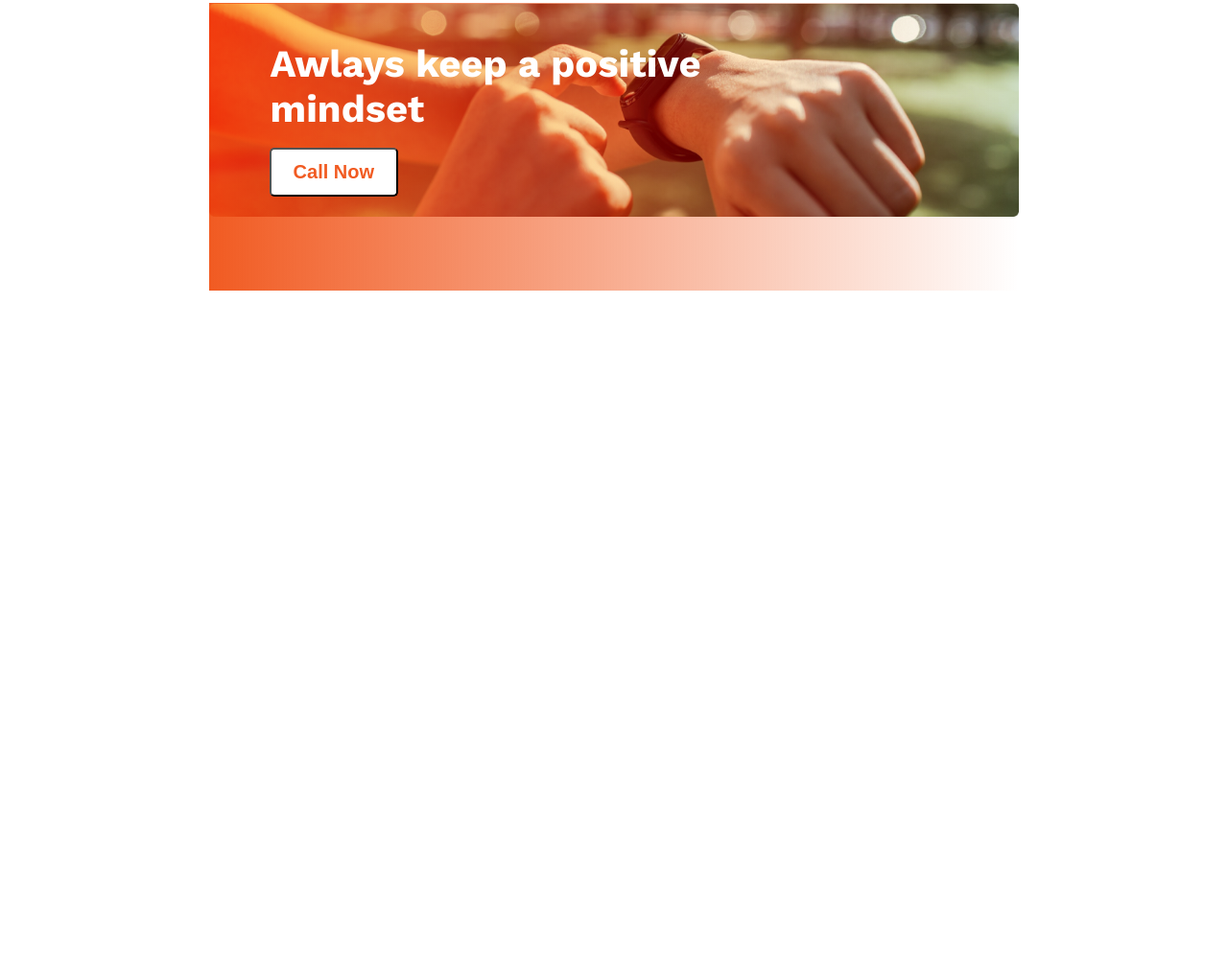
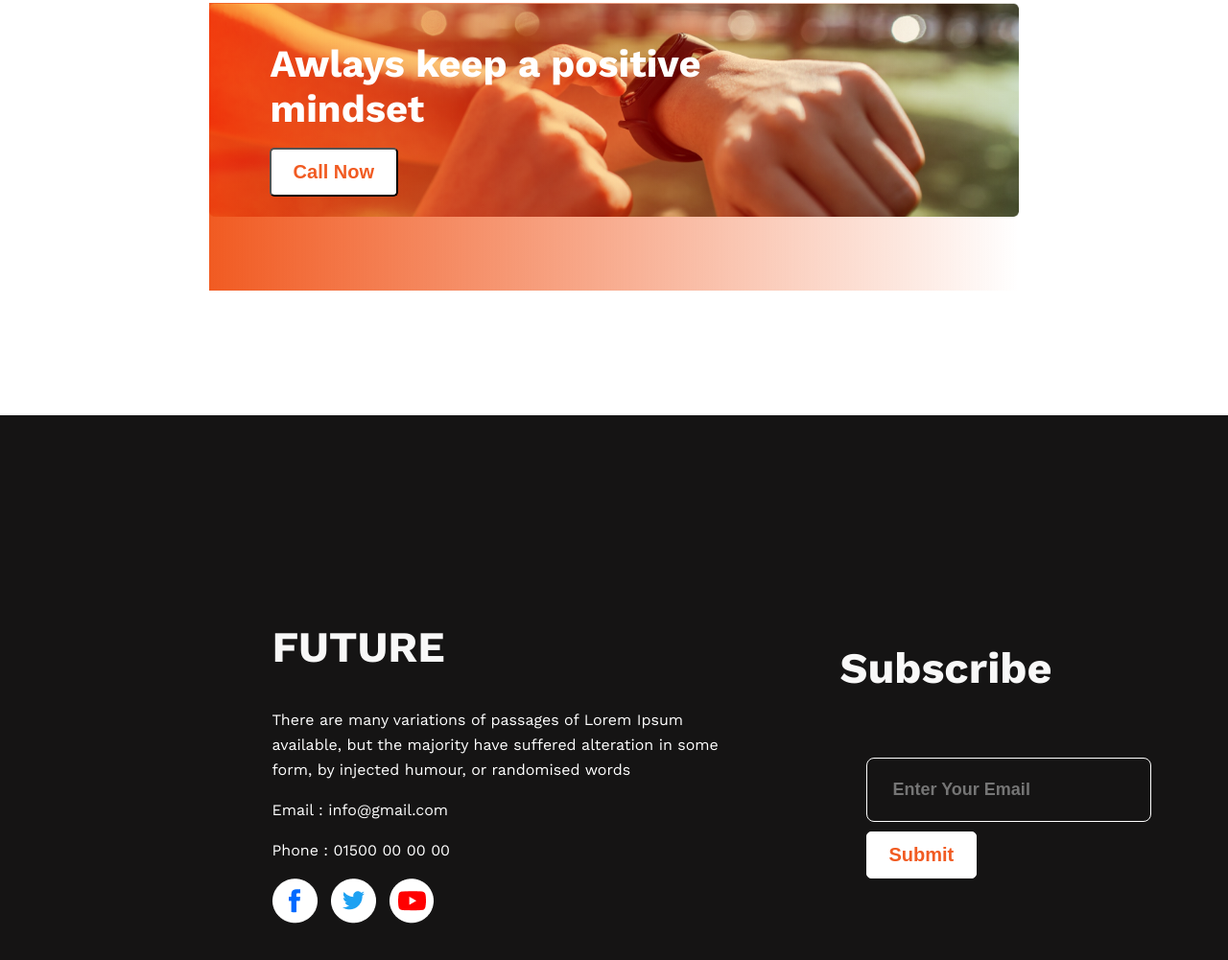
Before and after one commit to Nazmul-Hasan-Shadin/New-year, a plain HTML site: page index.html in a window 1280 px wide. Shown: the part 2097-3098 px from the top of the page at 96% size. Before the commit the page ends 2400 px from the top, so only its background shows below. Drawn offline with nearby package versions, Linux system fonts and the light colour scheme.

Commit message:
footer section added

```diff
--- a/index.html
+++ b/index.html
@@ -81,7 +81,7 @@
             </div>
         </div>
      </section>
-         <!-- positive mindest section -->
+         <!-- positive mindset section -->
 
       <section>
         <div class="mindset-section">
@@ -96,8 +96,37 @@
 
       </section>
 
+    </main>
 
-    </main>
-    <footer></footer>
+    <!--   footer section -->
+    <footer>
+
+       <section>
+        <div class="footer-column-container">
+          <div class="left-footer">
+           <h2 class="footer-heading">FUTURE</h2>
+           <p class="footer-description">There are many variations of passages of Lorem Ipsum available, but the majority have suffered alteration in some form, by injected humour, or randomised words</p>
+           <p class="contact">
+            Email : info@gmail.com
+           </p>
+           <p class="contact">Phone : 01500 00 00 00</p>
+           <div class="social-icon">
+            <img src="./images/icons/fb.png" alt="">
+            <img src="./images/icons/twitter.png" alt="">
+            <img src="./images/icons/youtube.png" alt="">
+           </div>
+          </div>
+          <div class="right-footer">
+         <h3 class="footer-heading">Subscribe</h3>
+         <form action="">
+          <input placeholder="Enter Your Email" type="email" name="" id="">
+          <input type="submit" class="mindset-btn" value="Submit">
+         </form>
+          </div>
+        </div>
+       </section>
+
+
+    </footer>
   </body>
 </html>
--- a/style/style.css
+++ b/style/style.css
@@ -129,3 +129,62 @@ body {
   top: 151px;
   left: 63px;
 }
+
+/*  footer container */
+.footer-column-container {
+  background-color: var(--dark-01, #151414);
+  display: flex;
+  justify-content: space-around;
+  align-items: center;
+  padding-left: 230px;
+  padding-bottom: 394px;
+  height: 577px;
+  margin-top: 130px;
+}
+
+.footer-heading {
+  padding-top: 130px;
+  color: #f8f8f8;
+
+  font-size: 45px;
+
+  font-weight: 700;
+}
+.footer-description {
+  max-width: 485px;
+  color: #fff;
+
+  font-size: 16px;
+  font-style: normal;
+  font-weight: 400;
+  line-height: 26px;
+}
+.contact{
+  color: #FFF;
+
+font-size: 16px;
+font-style: normal;
+font-weight: 400;
+line-height: 26px;
+}
+form ,input{
+  display: block;
+   padding: 22px 27px;
+   color: var(--dark-07, #F3F3F3);
+   background: var(--dark-01, #151414);
+
+font-size: 18px;
+
+font-weight: 700;
+
+
+}
+input{
+  border-radius: 8px;
+border: 1px solid #FFF;
+margin-bottom: 10px;
+}
+.social-icon{
+  display: flex;
+  gap: 14px;
+}
```
